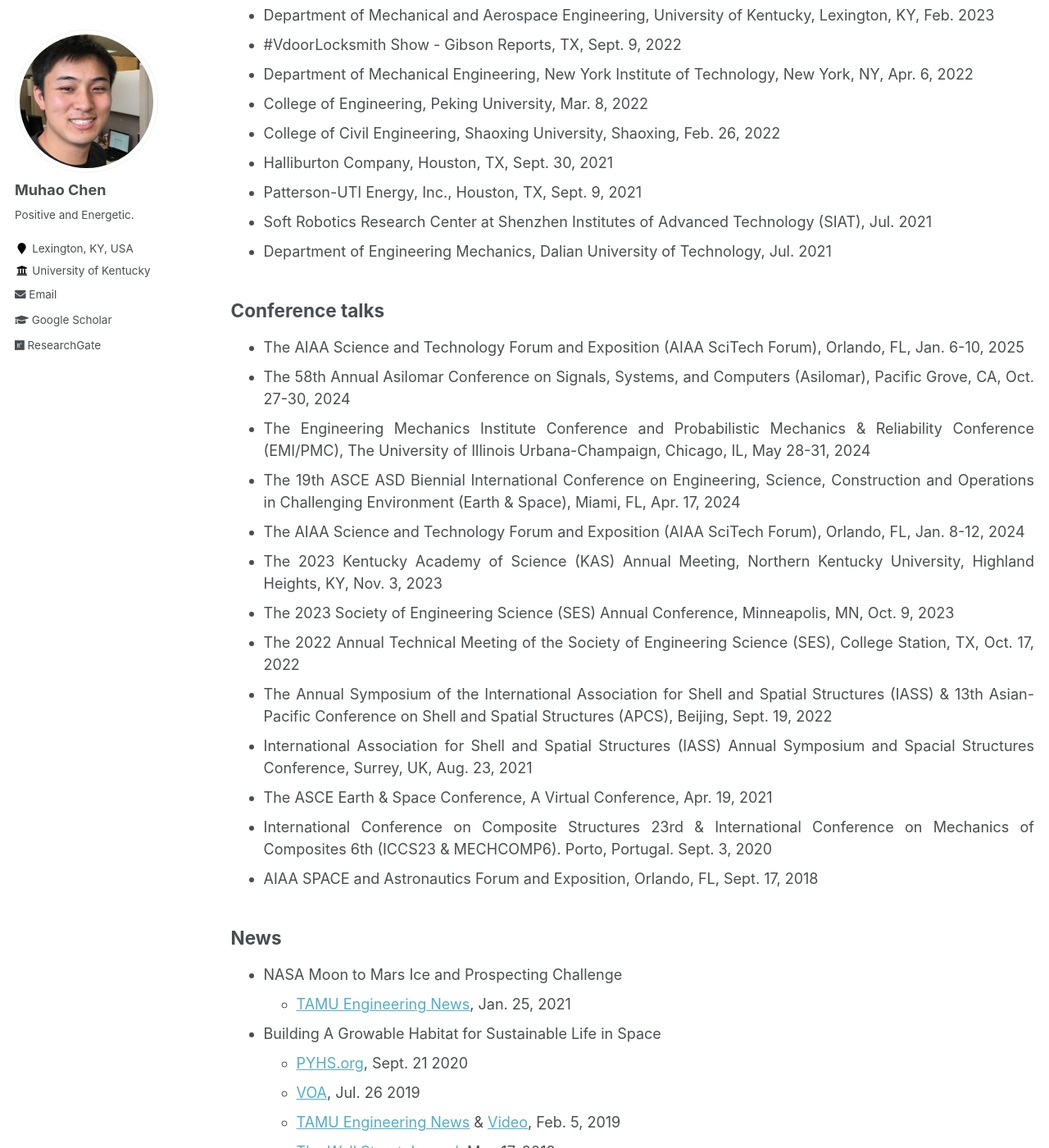
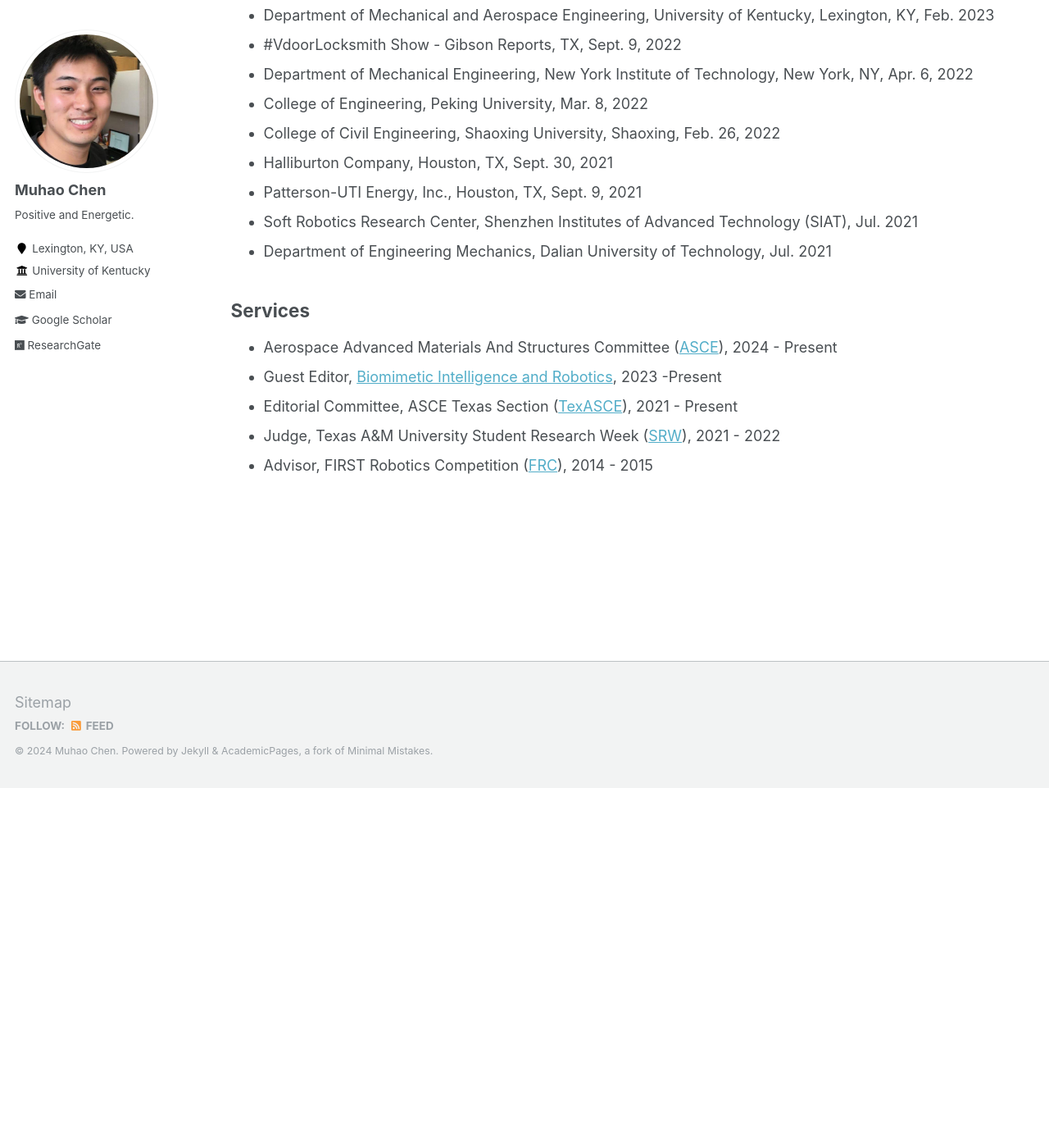
Before and after one commit to Muhao-Chen/muhao-chen.github.io, a Jekyll site: the page built from _pages/professional-activities.md, in a window 1280 px wide and 1400 px high, scrolled down 438 px. Shown: the whole window at 82% size. Built offline with Jekyll 4.4.1, drawn with Linux system fonts in a browser that asks for light colours; part of the change alters nothing that is shown; some of the changed text lies outside the part shown.

Commit message:
Update professional-activities.md

```diff
--- a/_pages/professional-activities.md
+++ b/_pages/professional-activities.md
@@ -24,13 +24,13 @@ toc_max_header: 1
 - College of Civil Engineering, Shaoxing University, Shaoxing, Feb. 26, 2022
 - Halliburton Company, Houston, TX, Sept. 30, 2021
 - Patterson-UTI Energy, Inc., Houston, TX, Sept. 9, 2021
-- Soft Robotics Research Center at Shenzhen Institutes of Advanced Technology (SIAT), Jul. 2021
+- Soft Robotics Research Center, Shenzhen Institutes of Advanced Technology (SIAT), Jul. 2021
 - Department of Engineering Mechanics, Dalian University of Technology, Jul. 2021
 
 
-## Conference talks
+<!-- ## Conference talks -->
 <!-- <ol reversed> -->
-- The AIAA Science and Technology Forum and Exposition (AIAA SciTech Forum), Orlando, FL, Jan. 6-10, 2025
+<!-- - The AIAA Science and Technology Forum and Exposition (AIAA SciTech Forum), Orlando, FL, Jan. 6-10, 2025
 - The 58th Annual Asilomar Conference on Signals, Systems, and Computers (Asilomar), Pacific Grove, CA, Oct. 27-30, 2024
 - The Engineering Mechanics Institute Conference and Probabilistic Mechanics & Reliability Conference (EMI/PMC), The University of Illinois Urbana-Champaign, Chicago, IL, May 28-31, 2024
 - The 19th ASCE ASD Biennial International Conference on Engineering, Science, Construction and Operations in Challenging Environment (Earth & Space), Miami, FL, Apr. 17, 2024
@@ -42,41 +42,48 @@ toc_max_header: 1
 - International Association for Shell and Spatial Structures (IASS) Annual Symposium and Spacial Structures Conference, Surrey, UK, Aug. 23, 2021
 - The ASCE Earth & Space Conference, A Virtual Conference, Apr. 19, 2021
 - International Conference on Composite Structures 23rd & International Conference on Mechanics of Composites 6th (ICCS23 & MECHCOMP6). Porto, Portugal. Sept. 3, 2020
-- AIAA SPACE and Astronautics Forum and Exposition, Orlando, FL, Sept. 17, 2018
+- AIAA SPACE and Astronautics Forum and Exposition, Orlando, FL, Sept. 17, 2018  -->
 <!-- </ol> -->
 
+## Services
+* Aerospace Advanced Materials And Structures Committee ([ASCE](https://www.asce.org/communities/institutes-and-technical-groups/aerospace-engineering/committees/aerospace-executive-committee/aerospace-advanced-materials-and-structures-committee)), 2024 - Present
+* Guest Editor, [Biomimetic Intelligence and Robotics](https://www.sciencedirect.com/journal/biomimetic-intelligence-and-robotics), 2023 -Present
+* Editorial Committee, ASCE Texas Section ([TexASCE](https://www.texasce.org/)), 2021 - Present
+* Judge, Texas A&M University Student Research Week ([SRW](https://srw.tamu.edu/)), 2021 - 2022
+* Advisor, FIRST Robotics Competition ([FRC](https://www.firstinspires.org/robotics/frc)), 2014 - 2015
+<!-- , [Special Issue](https://www.sciencedirect.com/journal/biomimetic-intelligence-and-robotics/about/call-for-papers#biomimetic-soft-robotics-actuation-sensing-and-integration): Biomimetic Soft Robotics: Actuation, Sensing and Integration -->
 
 
-## News
+<!-- ## News  -->
 
 <!-- - [NASA Moon to Mars Ice and Prospecting Challenge](https://www.nasa.gov/solve/nasas-lunar-loo-challenge/Moon_to_Mars_Ice_Prospecting_Challenge/) -->
-- NASA Moon to Mars Ice and Prospecting Challenge
-    - [TAMU Engineering News](https://engineering.tamu.edu/news/2021/01/aggie-engineering-students-produce-advanced-prototype-for-NASA-challenge.html), Jan. 25, 2021
+<!-- - NASA Moon to Mars Ice and Prospecting Challenge
+    - [TAMU Engineering News](https://engineering.tamu.edu/news/2021/01/aggie-engineering-students-produce-advanced-prototype-for-NASA-challenge.html), Jan. 25, 2021 -->
       <!-- * Event Participants: Eduardo Gildin, Robert E. Skelton, George Moridis, Sam Noynaert. Mohamed S. Khaled, Muhao Chen, Enrique Z. Losoya. Srivignesh Srinivasan, Alkassoum Toure, Luis Rodriguez, Ayodeji A. Adeniran, Le Linh, Uthej Vattipalli, Thomas J. Lopez. Jessica Ezemba, Emily Kincaid, and Teresa Valdez -->
 
 <!-- - [Building A Growable Habitat for Sustainable Life in Space](https://catalog.data.gov/dataset/tensegrity-approaches-to-in-space-construction-of-a-1g-growable-habitat) -->
-- Building A Growable Habitat for Sustainable Life in Space
+<!-- - Building A Growable Habitat for Sustainable Life in Space
     - [PYHS.org](https://phys.org/news/2020-09-space-habitat-artificial-gravity-enlarged.html), Sept. 21 2020
     - [VOA](https://www.voanews.com/a/science-health_futuristic-space-habitat-solves-problems-human-space-travel/6172519.html), Jul. 26 2019
     - [TAMU Engineering News](https://engineering.tamu.edu/news/2019/02/building-a-growable-habitat-for-sustainable-life-in-space.html) & [Video](https://youtu.be/3573t1r9XRA), Feb. 5, 2019
-    - [The Wall Street Journal](https://www.wsj.com/articles/space-village-one-a-vision-for-life-beyond-earth-1526567016), May 17, 2018
+    - [The Wall Street Journal](https://www.wsj.com/articles/space-village-one-a-vision-for-life-beyond-earth-1526567016), May 17, 2018 -->
       <!-- * Event participants: Robert E. Skelton, Manoranjan Majji. Muhao Chen, Raman Goyal, Joel Sercel, Jane Shevtsov, and Anthony Longman -->
 
-## Demos
+<!-- ## Demos
 - IROS Conference, Detroit, MI, Oct. 5, 2023
-    - [Tensegrity Robotics Workshop](https://www.eng.yale.edu/faboratory/tensegrityworkshop/)
+    - [Tensegrity Robotics Workshop](https://www.eng.yale.edu/faboratory/tensegrityworkshop/) -->
     <!-- - Tensegrity Actuated Origami Systems for Deployable Aerospace Structures
      * Event Participants: Idris Hussain, Muhao Chen, David Capps, Manoranjan Majji -->
 
-- NIAC Symposium, Huntsville, AL, Sept. 24, 2019
-    - [Lunar-Polar Propellant Mining Outpost (LPMO): Affordable Exploration and Industrialization](https://www.nasa.gov/directorates/spacetech/niac/2019_Phase_I_Phase_II/Lunar_Polar_Propellant_Mining_Outpost/)
+<!-- - NIAC Symposium, Huntsville, AL, Sept. 24, 2019
+    - [Lunar-Polar Propellant Mining Outpost (LPMO): Affordable Exploration and Industrialization](https://www.nasa.gov/directorates/spacetech/niac/2019_Phase_I_Phase_II/Lunar_Polar_Propellant_Mining_Outpost/) -->
       <!-- * Event participants: Joel Sercel, Manoranjan Majji, Muhao Chen, Ali H. Khowaja -->
 
  <!-- and [Video](https://www.youtube.com/watch?v=Pu_aOUtN2wY&ab_channel=LuisRodriguez),-->
  <!--(https://livestream.com/viewnow/niac2019/videos/196913328)-->
 
 
-## Poster
+<!-- ## Poster
 * The IEEE/RSJ International Conference on Intelligent Robots and Systems (IROS), Detroit, MI, Oct. 5, 2023
     - Tensegrity Actuated Origami Systems for Deployable Aerospace Structures
 * NASA's 2021 Moon to Mars Ice & Prospecting Challenge. Hampton, VA, Sept. 23, 2021
@@ -84,16 +91,9 @@ toc_max_header: 1
 * TAMU Physics & Engineering Festival. College Station, TX, Apr. 10, 2021
     - Tensegrity System Research Snapshots at Land, Air, and Space Robotics (LASR) Laboratory
 * TAMU Physics & Engineering Festival. College Station, TX, Apr. 6, 2019
-    - In-Space Construction of a 1g Growable Habitat
+    - In-Space Construction of a 1g Growable Habitat -->
 
 <!-- , ASCE Aerospace Division -->
-## Services
-* Aerospace Advanced Materials And Structures Committee ([ASCE](https://www.asce.org/communities/institutes-and-technical-groups/aerospace-engineering/committees/aerospace-executive-committee/aerospace-advanced-materials-and-structures-committee)), 2024 - Present
-* Guest Editor, [Biomimetic Intelligence and Robotics](https://www.sciencedirect.com/journal/biomimetic-intelligence-and-robotics), 2023 -Present
-* Editorial Committee, ASCE Texas Section ([TexASCE](https://www.texasce.org/)), 2021 - Present
-* Judge, Texas A&M University Student Research Week ([SRW](https://srw.tamu.edu/)), 2021 - 2022
-* Advisor, FIRST Robotics Competition ([FRC](https://www.firstinspires.org/robotics/frc)), 2014 - 2015
-<!-- , [Special Issue](https://www.sciencedirect.com/journal/biomimetic-intelligence-and-robotics/about/call-for-papers#biomimetic-soft-robotics-actuation-sensing-and-integration): Biomimetic Soft Robotics: Actuation, Sensing and Integration -->
 
 <!-- ## Referee
 * Journal: ASCE Journal of Structural Engineering, European Journal of Mechanics/A Solids, Engineering Structures, Journal of Engineering Mechanics, Acta Astronautica, Journal of Mechanical Engineering Science, IEEE Robotics and Automation Letters, IEEE/ASME Transactions on Mechatronics, Journal of Mechanisms and Robotics: ASME, Aerospace Science and Technology, Journal of the Astronautical Sciences, Aircraft Engineering and Aerospace Technology, Aerospace, International Journal of Numerical Methods for Heat and Fluid Flow, Journal of Drainage and Irrigation Machinery Engineering, International Journal of Physical Sciences, ACM Transactions on Knowledge Discovery from Data, Academy Proceedings in Engineering Sciences, Journal of Engineering Computations, Journal of Data Intelligence, Acta Mechanica et Automatica, ASME Open Journal of Engineering, Experimental Techniques, CRC Press
```
